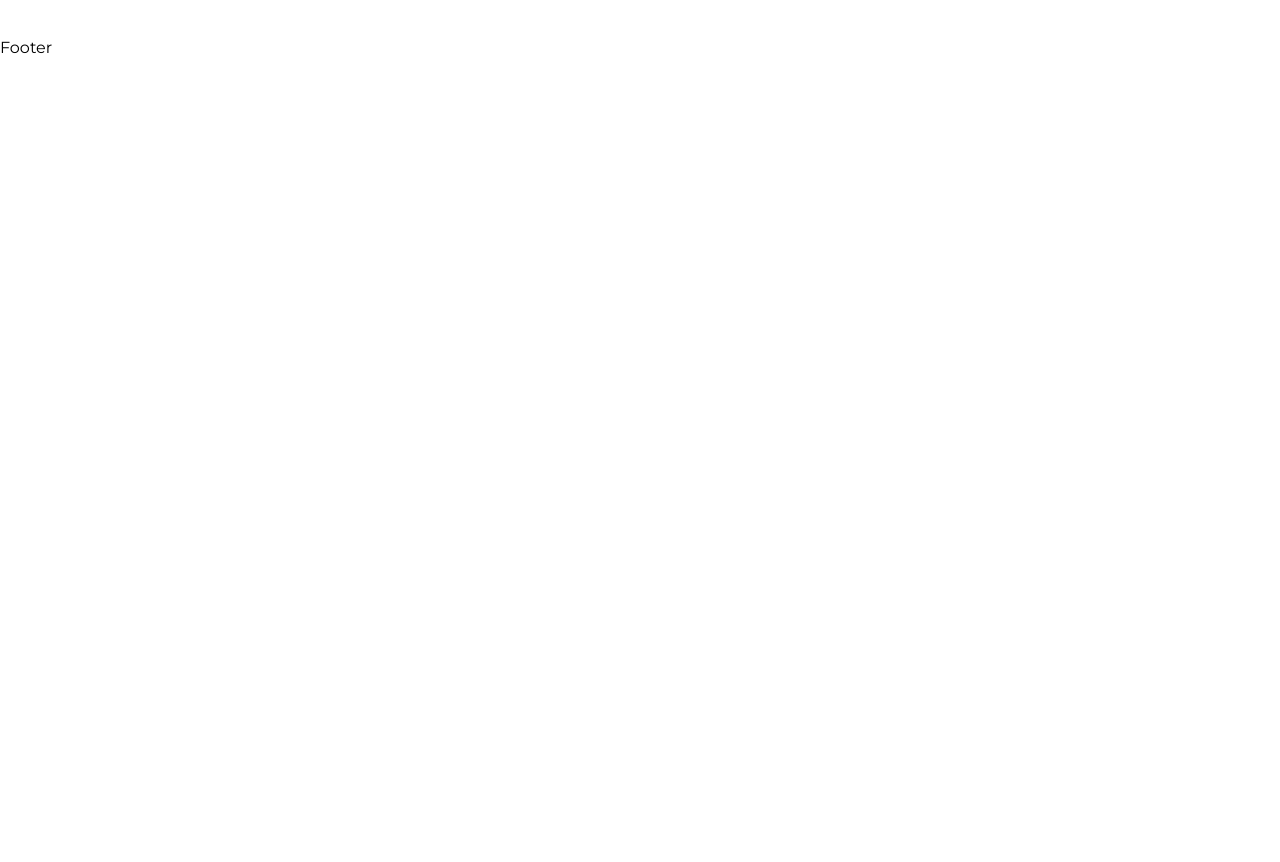
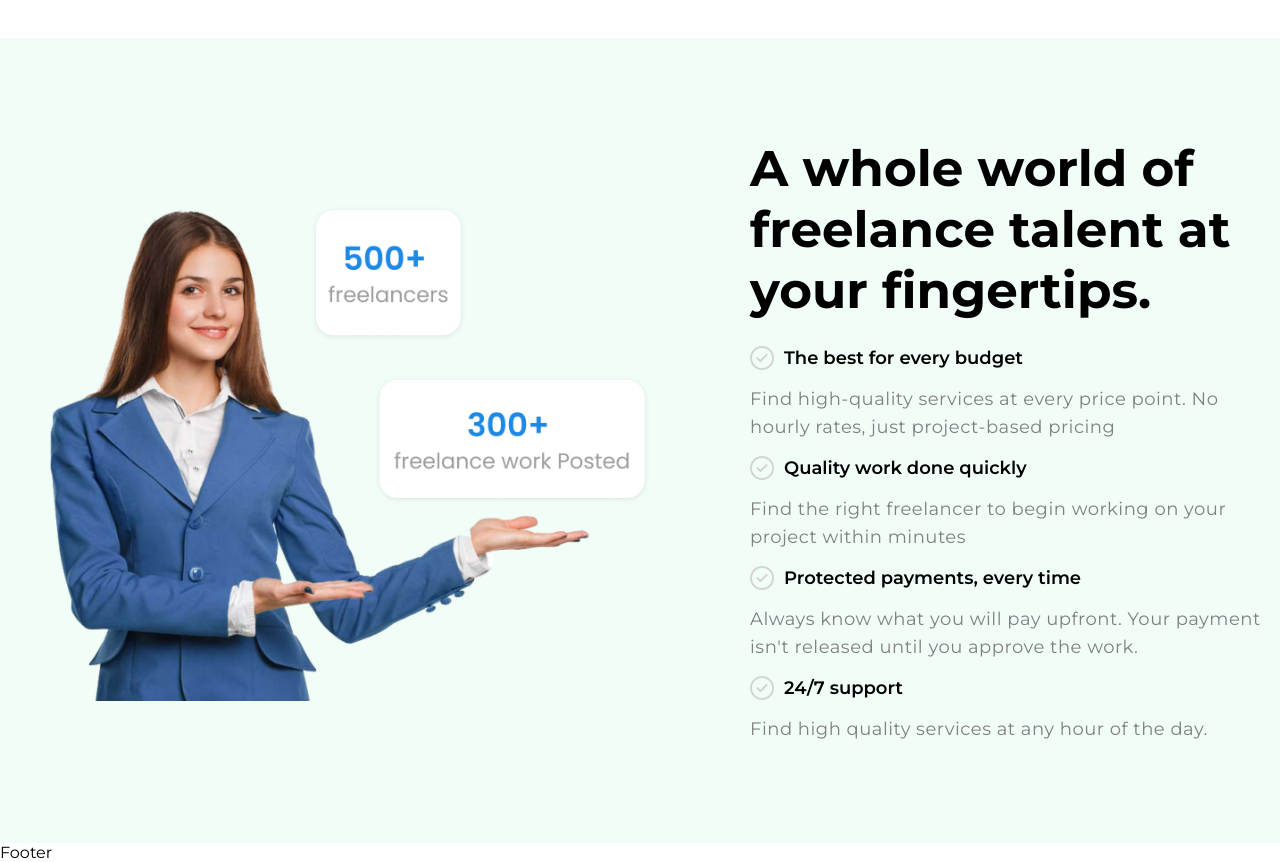
Before and after one commit to krunal-99/talent-trade, a React (Vite) app in the folder client/: page / in a window 1280 px wide. Shown: the part 2080-2942 px from the top of the page. Before the commit the page ends 2137 px from the top, so only its background shows below. Built offline with nearby package versions, Linux system fonts and the light colour scheme.

Commit message:
Features Section Completed

```diff
--- /dev/null
+++ b/client/src/components/Features/Features.css
@@ -0,0 +1,52 @@
+@import url("https://fonts.googleapis.com/css2?family=Montserrat:ital,wght@0,100..900;1,100..900&display=swap");
+
+.features {
+  background-color: #f1fdf7;
+  display: flex;
+  justify-content: center;
+  padding: 100px 0px;
+  font-family: "Montserrat", serif;
+}
+
+.features_container {
+  width: 1400px;
+  display: flex;
+  align-items: center;
+  gap: 100px;
+}
+
+.feature_img img {
+  padding-left: 50px;
+}
+
+.feature_content {
+  display: flex;
+  flex-direction: column;
+  gap: 15px;
+}
+
+.feature_content h1 {
+  font-weight: 700;
+  margin-bottom: 10px;
+}
+
+.feature_content p {
+  font-size: 18px;
+  font-weight: 400;
+  color: gray;
+  line-height: 28px;
+  letter-spacing: 0.5px;
+}
+
+.feature_content .title {
+  display: flex;
+  align-items: center;
+  gap: 10px;
+  font-weight: 600;
+  font-size: 18px;
+}
+
+.feature_content .title img {
+  width: 24px;
+  height: 24px;
+}
--- /dev/null
+++ b/client/src/components/Features/Features.jsx
@@ -0,0 +1,47 @@
+import React from "react";
+import "./Features.css";
+const Features = () => {
+  return (
+    <div className="features">
+      <div className="features_container">
+        <div className="feature_img">
+          <img src="./images/feature.png" alt="" width={600} />
+        </div>
+        <div className="feature_content">
+          <h1>A whole world of freelance talent at your fingertips.</h1>
+          <div className="title">
+            <img src="./images/check.png" alt="" />
+            The best for every budget
+          </div>
+          <p>
+            Find high-quality services at every price point. No hourly rates,
+            just project-based pricing
+          </p>
+          <div className="title">
+            <img src="./images/check.png" alt="" />
+            Quality work done quickly
+          </div>
+          <p>
+            Find the right freelancer to begin working on your project within
+            minutes
+          </p>
+          <div className="title">
+            <img src="./images/check.png" alt="" />
+            Protected payments, every time
+          </div>
+          <p>
+            Always know what you will pay upfront. Your payment isn't released
+            until you approve the work.
+          </p>
+          <div className="title">
+            <img src="./images/check.png" alt="" />
+            24/7 support
+          </div>
+          <p>Find high quality services at any hour of the day.</p>
+        </div>
+      </div>
+    </div>
+  );
+};
+
+export default Features;
--- a/client/src/pages/Home/Home.jsx
+++ b/client/src/pages/Home/Home.jsx
@@ -2,12 +2,14 @@ import React from "react";
 import "./Home.css";
 import HeroBanner from "../../components/HeroBanner/HeroBanner";
 import PopularServices from "../../components/PopularServices/PopularServices";
+import Features from "../../components/Features/Features";
 
 const Home = () => {
   return (
     <div>
       <HeroBanner />
       <PopularServices />
+      <Features />
     </div>
   );
 };
```
Also changed, not shown: client/public/images/check.png (added), client/public/images/feature.png (added).
